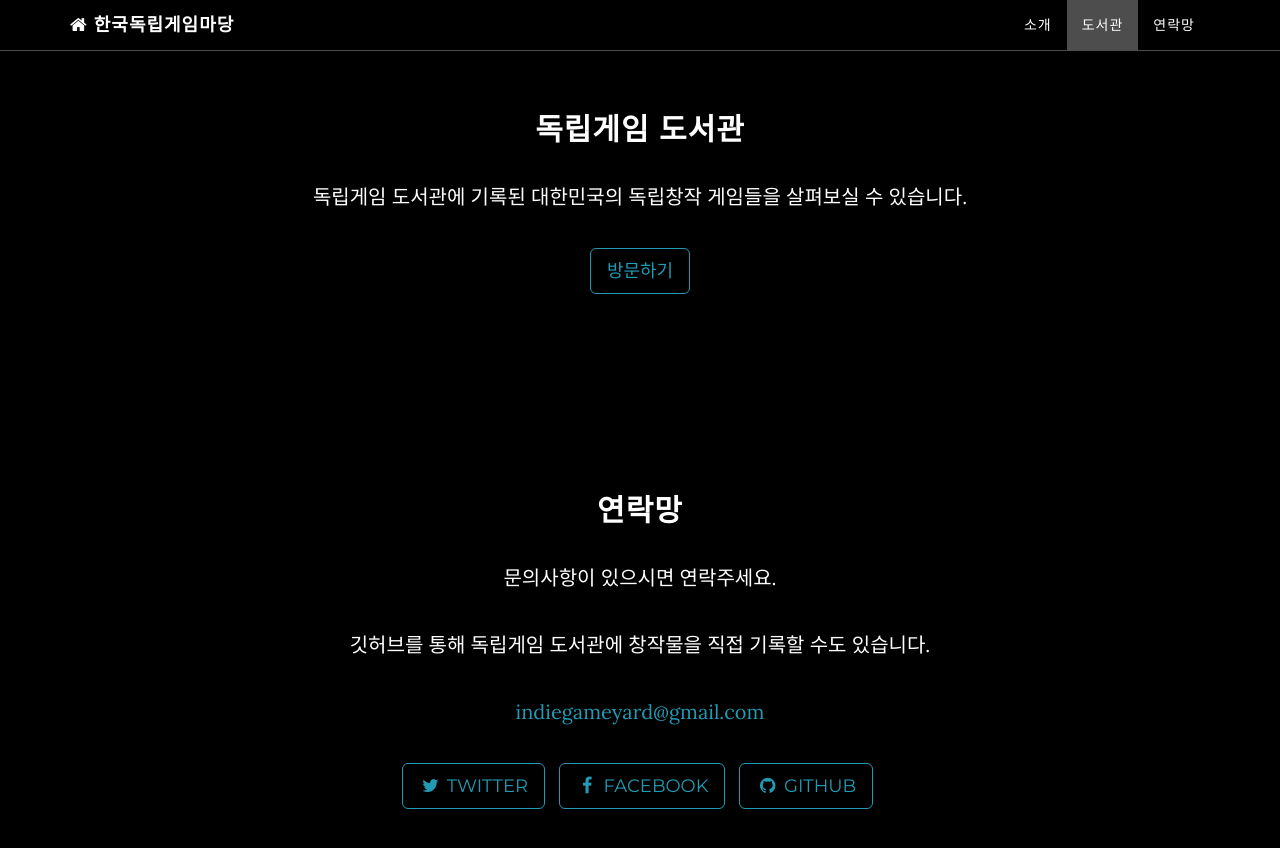
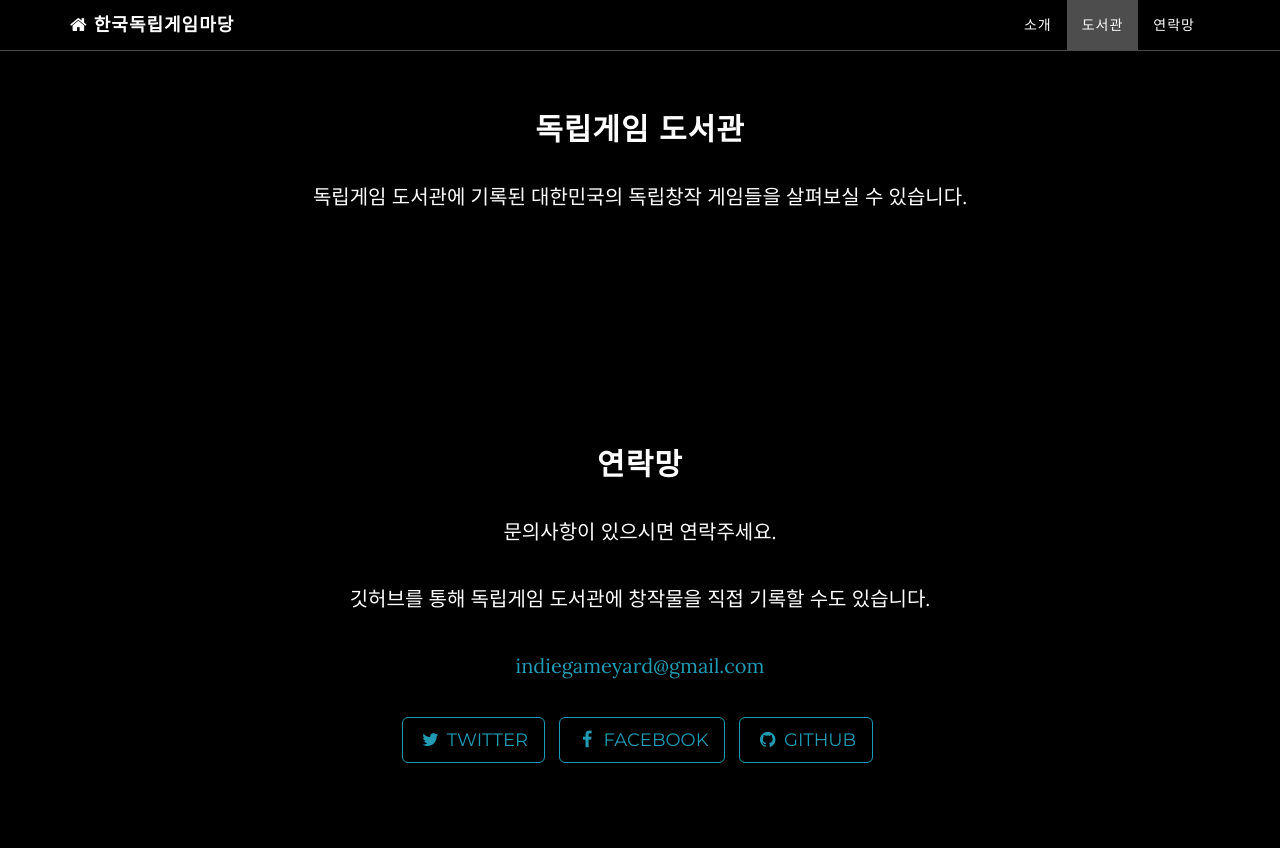
Before and after one commit to IndieGameYard/IndieGameYard.github.io, a Jekyll site: the page built from index.html, in a window 1280 px wide and 900 px high, scrolled down 1354 px. Shown: the top 848 px of the window. Built offline with Jekyll 4.4.1, drawn with Linux system fonts in a browser that asks for light colours.

Commit message:
initial commit

```diff
--- a/_includes/library.html
+++ b/_includes/library.html
@@ -5,7 +5,7 @@
                 <div class="col-lg-8 col-lg-offset-2">
                     <h2>독립게임 도서관</h2>
                     <p>독립게임 도서관에 기록된 대한민국의 독립창작 게임들을 살펴보실 수 있습니다.</p>
-                    <a href="https://indiegameyard.github.io/library/" class="btn btn-default btn-lg">방문하기</a>
+                    <!-- <a href="https://indiegameyard.github.io/library/" class="btn btn-default btn-lg">방문하기</a> -->
                 </div>
             </div>
         </div>
```
